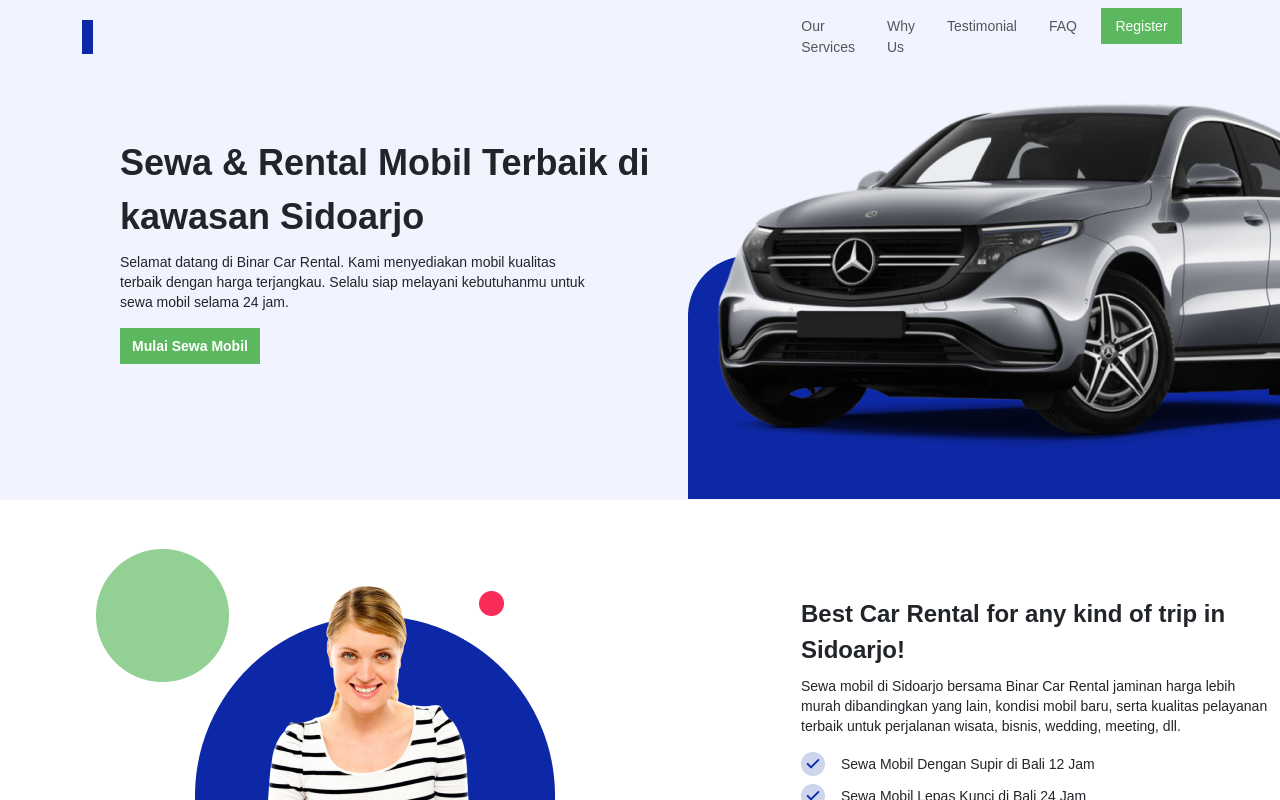
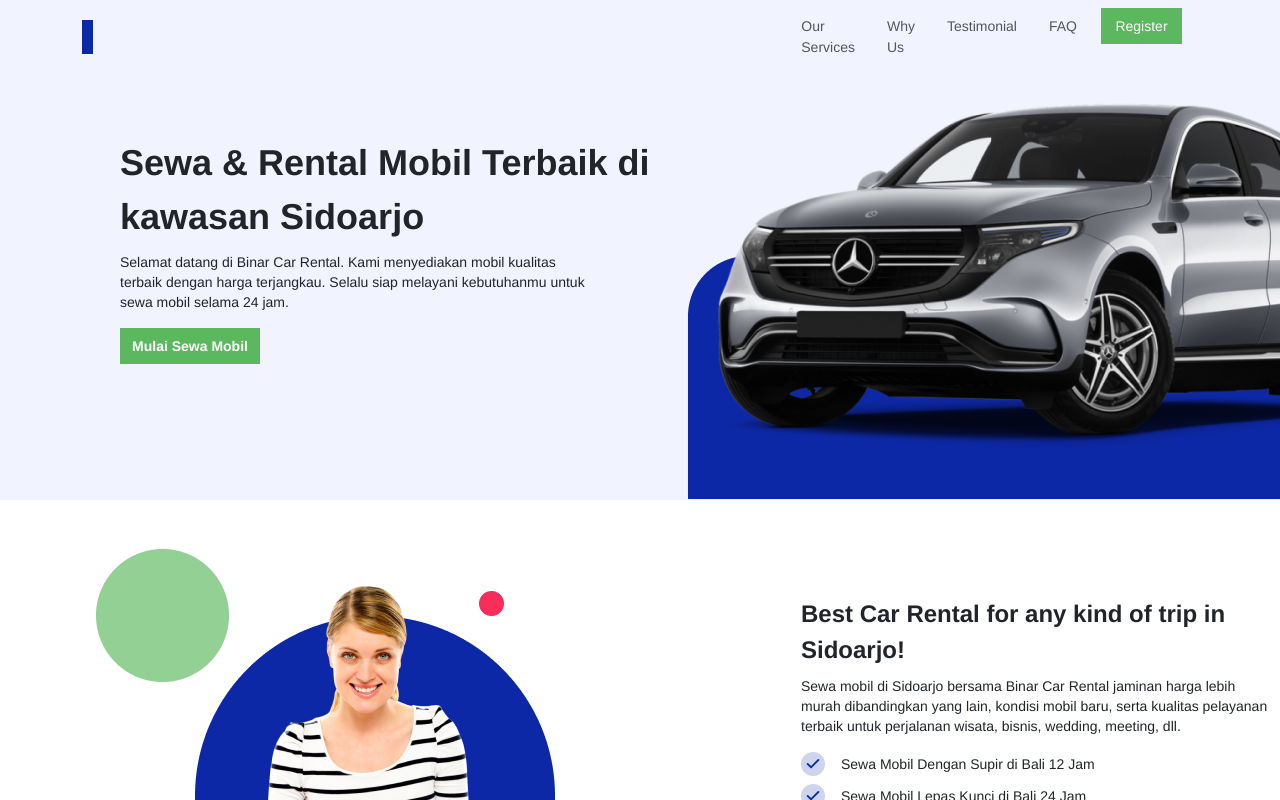
Before and after one commit to Faiznb/challenge-01, a plain HTML site: page index.html in a window 1280 px wide. Shown: the top 800 px of the page. Drawn offline with nearby package versions, Linux system fonts and the light colour scheme.

Commit message:
Ganti Font

```diff
--- a/asset/style.css
+++ b/asset/style.css
@@ -1,5 +1,5 @@
 * {
-  font-family: Arial, Helvetica, sans-serif;
+  font-family: Helvetica;
 }
 /* Navbar */
 nav {
```
